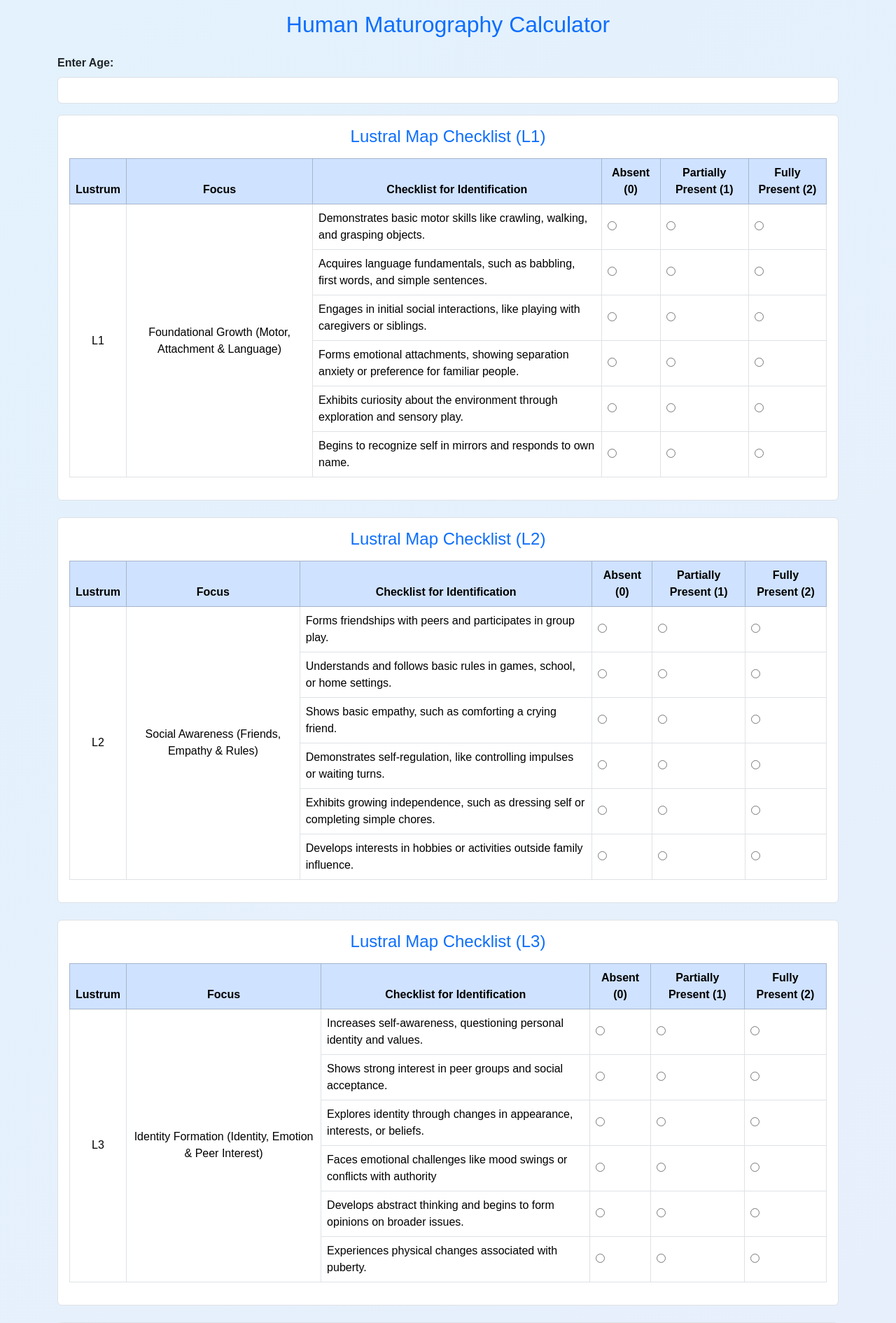
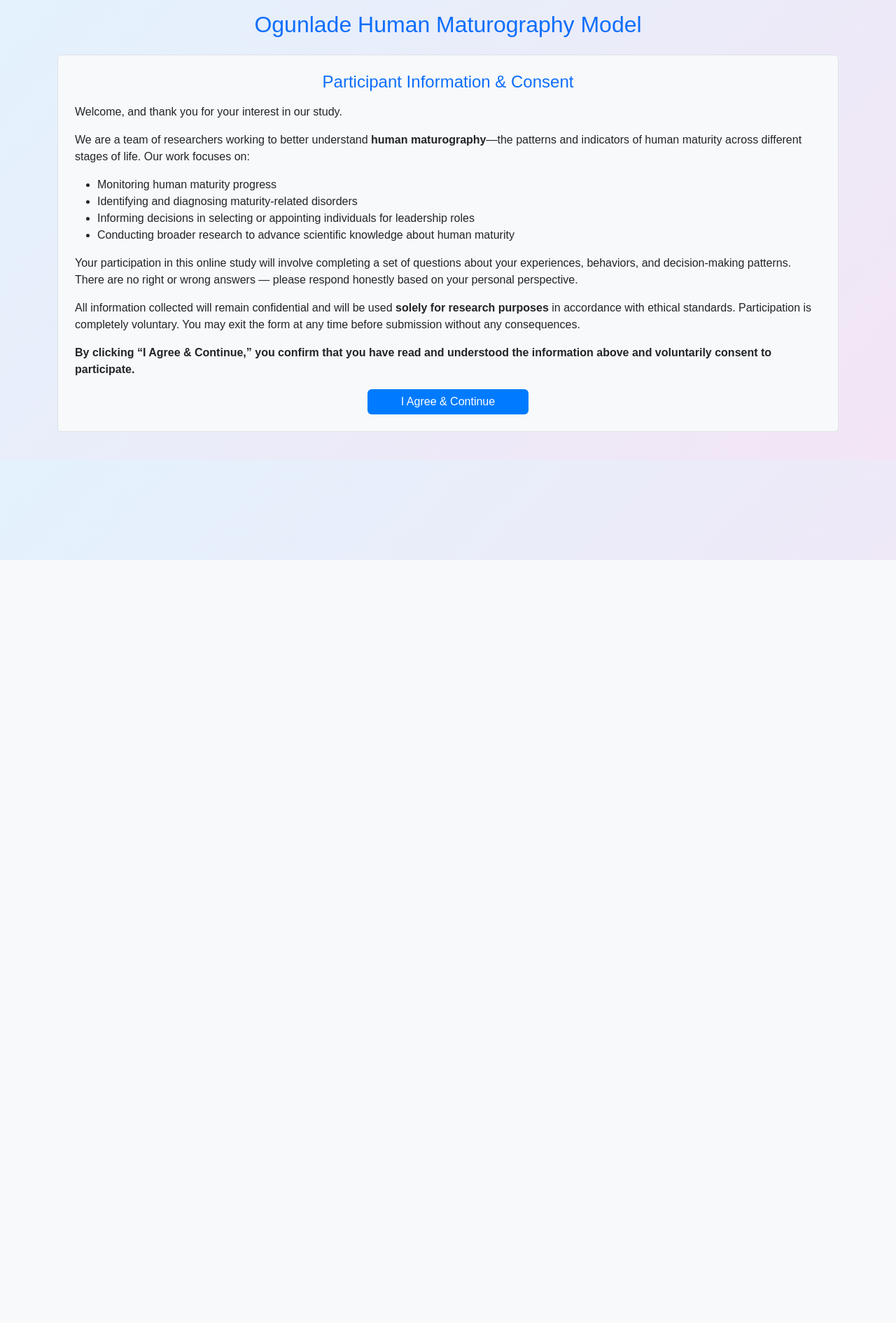
Before and after one commit to ItzBigJoe/darematurographymodels, a Flask app: page / in a window 1280 px wide. Shown: the top 1890 px of the page at 70% size. After the commit the page ends 800 px from the top, so only its background shows below. Run offline with Flask 3, Linux system fonts and the light colour scheme.

Commit message:
Add a consent page

```diff
--- a/main.py
+++ b/main.py
@@ -6,7 +6,7 @@ from datetime import timedelta
 
 main = Flask(__name__)
 main.secret_key = "your_super_secret_key"  # Change this to a secure random key
-main.permanent_session_lifetime = timedelta(minutes=5)
+main.permanent_session_lifetime = timedelta(minutes=30)
 
 # ------------------ DATABASE CONNECTION ------------------
 def get_db_connection():
@@ -272,14 +272,13 @@ def login():
         data = request.get_json()
         username = data.get("username")
         password = data.get("password")
-        remember = data.get("remember", False)
 
         if username == ADMIN_USERNAME and password == ADMIN_PASSWORD:
+            session.permanent = True
             session["admin_logged_in"] = True
-            session.permanent = remember  # keeps session longer if "Remember Me"
             return jsonify({"success": True, "redirect": url_for("admin")})
         else:
-            return jsonify({"success": False, "error": "Invalid credentials"})
+            return jsonify({"success": False, "error": "Wrong username or password."})
 
     return render_template("login.html")
 
@@ -287,6 +286,15 @@ def login():
 def logout():
     session.clear()
     return redirect(url_for("login"))
+def admin_required(func):
+    """Decorator to protect admin routes."""
+    from functools import wraps
+    @wraps(func)
+    def wrapper(*args, **kwargs):
+        if not session.get("admin_logged_in"):
+            return redirect(url_for("login"))
+        return func(*args, **kwargs)
+    return wrapper
 
 @main.route("/submit", methods=["POST"])
 def submit():
@@ -335,6 +343,7 @@ def submit():
 
 
 @main.route("/admin")
+@admin_required
 def admin():
     if not session.get("admin_logged_in"):
         return redirect(url_for("login"))
--- a/templates/index.html
+++ b/templates/index.html
@@ -3,13 +3,56 @@
 <head>
   <meta charset="UTF-8">
   <meta name="viewport" content="width=device-width, initial-scale=1.0">
-  <title>Ogundare Human Maturography Model</title>
+  <title>Ogunlade Human Maturography Model</title>
   <link href="https://cdn.jsdelivr.net/npm/bootstrap@5.3.3/dist/css/bootstrap.min.css" rel="stylesheet">
   <link rel="stylesheet" href="{{ url_for('static', filename='style.css') }}">
 </head>
 <body>
   <div class="container py-3">
-    <h2 class="mb-4 text-center text-primary">Human Maturography Calculator</h2>
+    <h2 class="mb-4 text-center text-primary">Ogunlade Human Maturography Model</h2>
+    <!-- Consent Section -->
+    <div id="consent-section" class="mb-4 p-4 border rounded bg-light">
+      <h4 class="text-primary text-center mb-3">Participant Information & Consent</h4>
+
+      <p>Welcome, and thank you for your interest in our study.</p>
+
+      <p>
+        We are a team of researchers working to better understand <strong>human maturography</strong>—the
+        patterns and indicators of human maturity across different stages of life. Our work focuses on:
+      </p>
+
+      <ul>
+        <li>Monitoring human maturity progress</li>
+        <li>Identifying and diagnosing maturity-related disorders</li>
+        <li>Informing decisions in selecting or appointing individuals for leadership roles</li>
+        <li>Conducting broader research to advance scientific knowledge about human maturity</li>
+      </ul>
+
+      <p>
+        Your participation in this online study will involve completing a set of questions about your
+        experiences, behaviors, and decision-making patterns. There are no right or wrong answers —
+        please respond honestly based on your personal perspective.
+      </p>
+
+      <p>
+        All information collected will remain confidential and will be used <strong>solely for research purposes</strong>
+        in accordance with ethical standards. Participation is completely voluntary. You may exit the form
+        at any time before submission without any consequences.
+      </p>
+
+      <p class="fw-bold">
+        By clicking “I Agree & Continue,” you confirm that you have read and understood the information above
+        and voluntarily consent to participate.
+      </p>
+
+      <div class="text-center">
+        <button class="btn btn-primary px-5" onclick="agreeToConsent()">I Agree & Continue</button>
+      </div>
+    </div>
+
+    <!-- Hide the form until consent is given -->
+    <div id="form-wrapper" style="display:none;">
+
 
     <form id="maturography-form" method="POST">
       <div class="mb-3">
@@ -99,6 +142,12 @@
       scale = 1;
       contentWrapper.style.transform = 'scale(1)';
     }
+    function agreeToConsent() {
+      document.getElementById("consent-section").style.display = "none";
+      document.getElementById("form-wrapper").style.display = "block";
+      window.scrollTo({ top: 0, behavior: "smooth" });
+    }
+
   </script>
 </body>
 </html>
```
Also changed, not shown: templates/login.html (+28 -6 lines), data.db.
